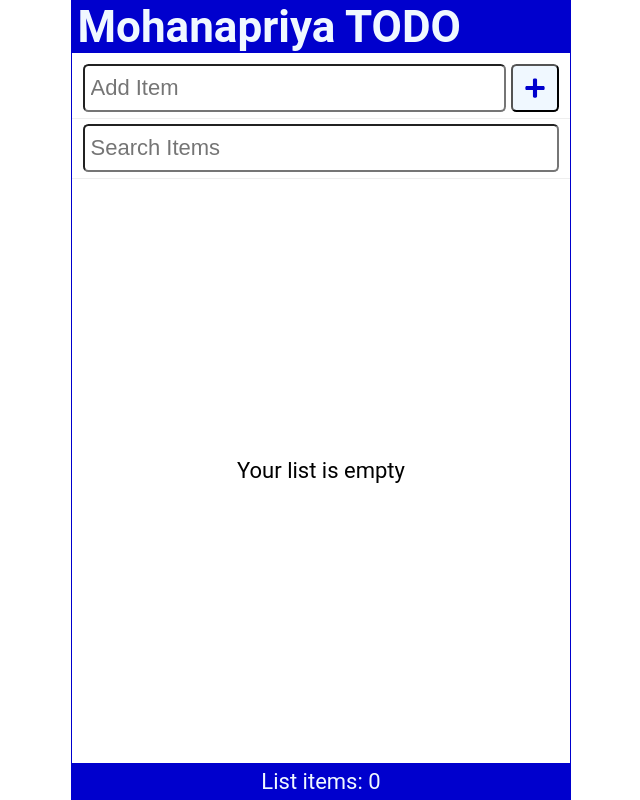
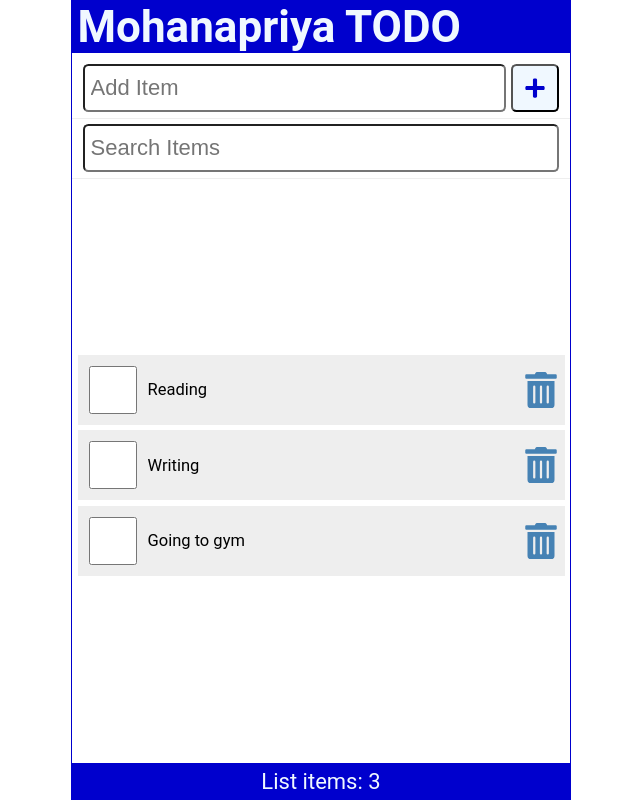
Before and after one commit to Mohanapriya4/learnings, a React (Create React App) app in the folder React/react-1/: page / in a window 1280 px wide. Shown: the whole page, without its empty margins (319-959 px from the left). Built offline with nearby package versions, Linux system fonts and the light colour scheme; data requests are answered from the project's data file.

Commit message:
Fetch-data

```diff
--- a/React/react-1/src/App.js
+++ b/React/react-1/src/App.js
@@ -8,13 +8,36 @@ import Searchitem from './Components/Searchitem';
 
 function App() {
   const API_URL = 'http://localhost:3500/items'
-  const [items,setItems]=useState([] )
+  const [items,setItems]=useState([])
 
   const [newItem,setNewItem]=useState('')
   const [search,setSearch]=useState('')
+  const[fetchError,setFetchError]=useState(null)
+  const[isLoading,setIsLoading]=useState(true)
 
   useEffect(()=>{
-    JSON.parse(localStorage.getItem('Todo_List'))
+    // JSON.parse(localStorage.getItem('Todo_List'))
+    const fetchItems = async()=>{
+      try{
+        const response = await fetch(API_URL)
+        // console.log(response);
+        if(!response.ok){
+          throw Error("Data not received");
+        }
+        const listItems = await response.json()
+        // console.log(listItems);
+        setItems(listItems);
+        setFetchError(null)
+      }catch(err){
+       setFetchError(err.message);
+      }finally{
+        setIsLoading(false)
+      }
+    }
+    setTimeout(()=>{
+      (async()=> await fetchItems())()
+    },2000)
+
   },[])
 
   const addNewItem =(item)=>{
@@ -22,7 +45,7 @@ function App() {
     const addItem = {id,checked:false,item}
     const ListAddItem = [...items,addItem]
     setItems(ListAddItem)
-    localStorage.setItem("Todo_List",JSON.stringify(ListAddItem))
+    // localStorage.setItem("Todo_List",JSON.stringify(ListAddItem))
   }
 
   const handleCheckbox=(id)=>{
@@ -31,20 +54,20 @@ function App() {
     {...itemsparam,checked:!itemsparam.checked}:itemsparam)
     setItems(newItemsArray)
     console.log(id);
-    localStorage.setItem("Todo_List",JSON.stringify(newItemsArray))
+    // localStorage.setItem("Todo_List",JSON.stringify(newItemsArray))
   }
 
   const handleDelete=(id)=>{
     const newDeleteArray = items.filter((itemsparam1)=>(itemsparam1.id!==id))
     setItems(newDeleteArray)
-    localStorage.setItem("Todo_List",JSON.stringify(newDeleteArray))
+    // localStorage.setItem("Todo_List",JSON.stringify(newDeleteArray))
   }
 
   const handleDoubleTick=(id)=>{
     const doubleClickTick = items.map((itemsparam2)=>
       (itemsparam2.id===id?{...itemsparam2,checked:!itemsparam2.checked}:itemsparam2))
     setItems(doubleClickTick)
-    localStorage.setItem("Todo_List",JSON.stringify(doubleClickTick))
+    // localStorage.setItem("Todo_List",JSON.stringify(doubleClickTick))
   }
 
   const handleSubmit=(e)=>{
@@ -67,12 +90,16 @@ function App() {
      search={search}
      setSearch={setSearch}
      />
-     <Content
-     items={items.filter((item)=>((item.item).toLowerCase()).includes(search.toLowerCase()))}
-     handleCheckbox={handleCheckbox}
-     handleDelete={handleDelete}
-     handleDoubleTick={handleDoubleTick}
-     />
+     <main>
+      {isLoading && <p>Loading the items..</p>}
+      {fetchError && <p>{`Error:${fetchError}`}</p>}
+        {!isLoading && !fetchError && <Content
+        items={items.filter((item)=>((item.item).toLowerCase()).includes(search.toLowerCase()))}
+        handleCheckbox={handleCheckbox}
+        handleDelete={handleDelete}
+        handleDoubleTick={handleDoubleTick}
+        />}
+     </main>
      <Footer
      items={items}
      />
--- a/React/react-1/src/Components/Content.js
+++ b/React/react-1/src/Components/Content.js
@@ -4,7 +4,7 @@ const Content = ({items,handleCheckbox,handleDelete,handleDoubleTick}) => {
 
 
   return (
-      <main>
+      <>
         {(items.length)?(
          <Items
          items={items}
@@ -15,7 +15,7 @@ const Content = ({items,handleCheckbox,handleDelete,handleDoubleTick}) => {
         ):(
           <p>Your list is empty</p>
         )}
-      </main>
+      </>
   )
 }
 export default Content
```
